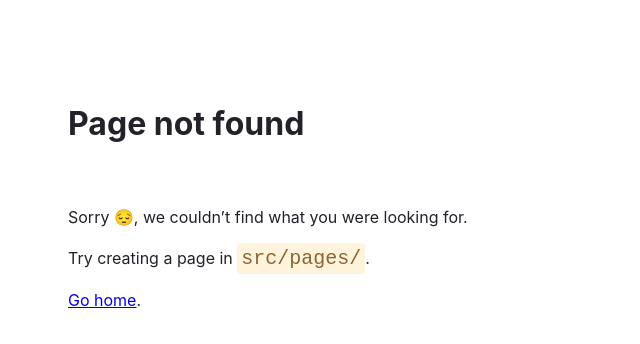
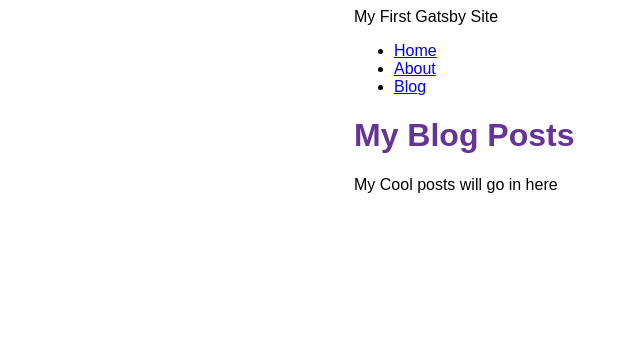
Before and after one commit to sai-gor/my-gatsby-site, a Gatsby site: page /blog in a window 1280 px wide. Before the commit this address had no page. Shown: the whole page, without its empty margins (36-676 px from the left). Built offline with nearby package versions, Linux system fonts and the light colour scheme; Gatsby itself is replaced by a stand-in of ours.

Commit message:
create seo.js component and update pages to include seo.js and modify export Head

```diff
--- a/src/components/layout.js
+++ b/src/components/layout.js
@@ -35,6 +35,11 @@
               About
             </Link>
           </li>
+          <li className={navLinkItem}>
+            <Link to="/blog" className={navLinkText}>
+              Blog
+            </Link>
+          </li>
         </ul>
       </nav>
       <main>
--- /dev/null
+++ b/src/components/seo.js
@@ -0,0 +1,20 @@
+import * as React from 'react';
+import { graphql, useStaticQuery } from 'gatsby';
+
+const Seo = ({ title }) => {
+  const data = useStaticQuery(graphql`
+    query {
+      site {
+        siteMetadata {
+          title
+        }
+      }
+    }
+  `)
+
+  return (
+    <title>{title} | {data.site.siteMetadata.title}</title>
+  )
+}
+
+export default Seo
--- /dev/null
+++ b/src/pages/blog.js
@@ -0,0 +1,16 @@
+import * as React from 'react';
+import Layout from '../components/layout';
+import Seo from '../components/seo';
+
+
+const BlogPage = () => {
+  return (
+    <Layout pageTitle="My Blog Posts">
+      <p>My Cool posts will go in here</p>
+    </Layout>
+  )
+}
+
+export const Head = () => <Seo title="My Blog Posts" />
+
+export default BlogPage
```
